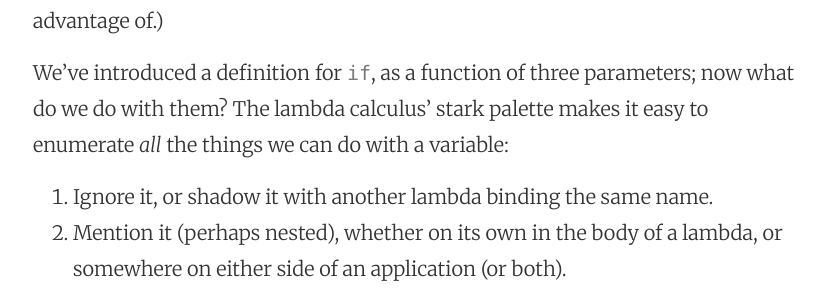
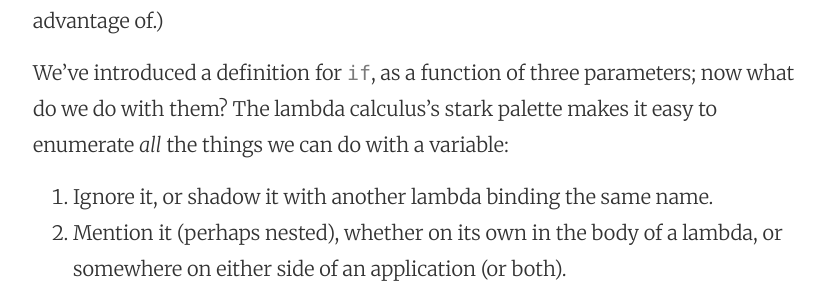
Before and after one commit to robrix/robrix.github.io, a Jekyll site: the page built from _posts/2020-03-29-all-you-need-is-lambda-1-booleans.md, in a window 1280 px wide and 900 px high, scrolled down 4414 px. Shown: the part 200-489 px from the top of the window, without its empty margins (223-1055 px from the left). Built offline with Jekyll 4.4.1, drawn with Linux system fonts in a browser that asks for light colours; some of the changed text lies outside the part shown.

Commit message:
Everything I know is wrong.
Apparently this would only have been the correct possessive if the thing were plural.

```diff
--- a/_posts/2020-03-29-all-you-need-is-lambda-1-booleans.md
+++ b/_posts/2020-03-29-all-you-need-is-lambda-1-booleans.md
@@ -14,7 +14,7 @@
 
 ## Unconditional λ
 
-The lambda calculus’ austerity is extreme: you don’t even have booleans. All you have are:
+The lambda calculus’s austerity is extreme: you don’t even have booleans. All you have are:
 
 1. Single-argument functions (“lambda abstractions,” but “lambdas,” “abstractions,” and “functions” will also be used interchangeably).
 
@@ -34,7 +34,7 @@
 
 How do you _do_ anything when you don’t even have `true` and `false`? Lambdas and variables don’t _do_, they merely _are_, so that leaves application. When all you have is lambda application, everything looks like a lambda abstraction, so we’ll represent booleans using lambdas.
 
-> Aside: Due to the lambda calculus’ terseness, I will be making free use of several notational conveniences:
+> Aside: Due to the lambda calculus’s terseness, I will be making free use of several notational conveniences:
 >
 > 1. writing `λ x y . z` as an abbreviation of `λ x . λ y . z`.
 > 2. writing `?` to stand for bits we don’t know yet, as tho we had an environment supporting holes.
@@ -79,7 +79,7 @@
 
 (Note: there aren’t any keywords in the lambda calculus, so there’s nothing stopping me from naming variables things like `if`, a fact which I will take free advantage of.)
 
-We’ve introduced a definition for `if`, as a function of three parameters; now what do we do with them? The lambda calculus’ stark palette makes it easy to enumerate _all_ the things we can do with a variable:
+We’ve introduced a definition for `if`, as a function of three parameters; now what do we do with them? The lambda calculus’s stark palette makes it easy to enumerate _all_ the things we can do with a variable:
 
 1. Ignore it, or shadow it with another lambda binding the same name.
 2. Mention it (perhaps nested), whether on its own in the body of a lambda, or somewhere on either side of an application (or both).
```
